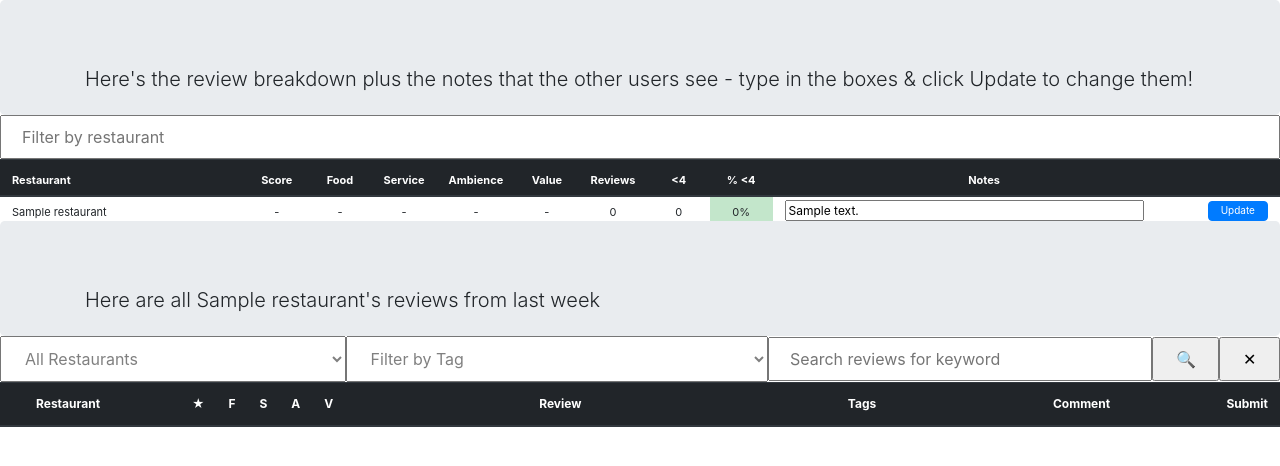
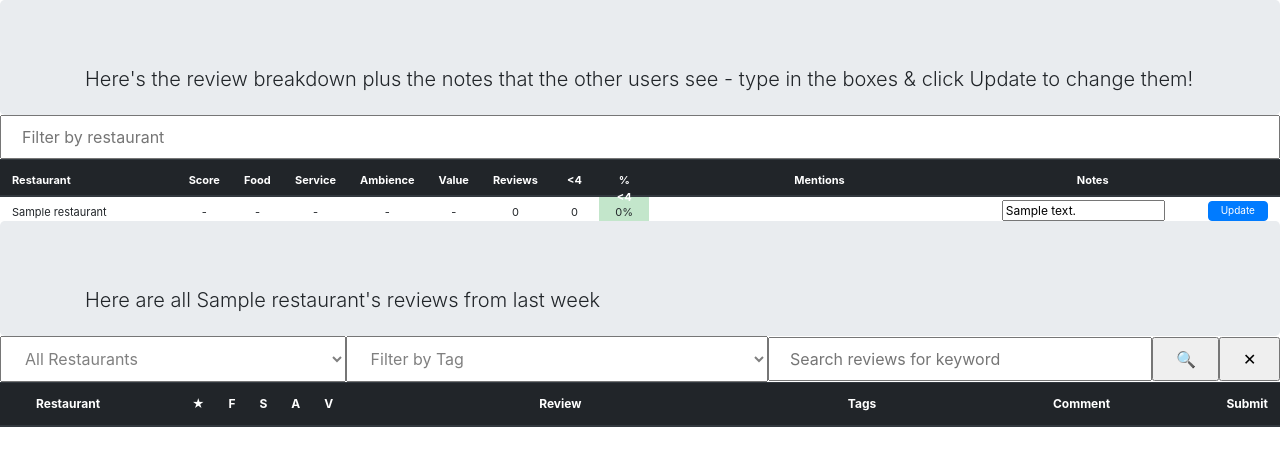
Before and after one commit to domgunewardena/danddrep, a Django app: page /reviews/ in a window 1280 px wide. Shown: the part 56-522 px from the top of the page. Run offline with Django 3.2, Linux system fonts and the light colour scheme; a user stored in the database is signed in; tables that the repository leaves empty hold one stand-in row (values such as "Sample post"); lists and menus that the app fills with data are empty; some libraries are stand-ins or nearby versions.

Commit message:
Add mentions to staff review stats and add filtering by tag form for staff's review table

```diff
--- a/rep_app/static/javascript/script.js
+++ b/rep_app/static/javascript/script.js
@@ -104,6 +104,38 @@ function filterTag(tagFilter) {
       }
       else {
         tableRows[i].classList.add('unselected-restaurant');
+      }
+    }
+  }
+  console.log('Table filtered by tag')
+}
+
+function filterTagForm(tagFilter) {
+
+  console.log('Filtering table by tag...')
+
+  let table = document.getElementById('reviewsTable');
+  let tableRows = table.getElementsByTagName('tr');
+  let tagInputs;
+
+  // Loop through all rows
+  for (let i = 1; i < tableRows.length; i++) {
+
+    if (tagFilter === 'None') {
+      tableRows[i].classList.remove('unselected-restaurant');
+    }
+
+    else {
+      tagInputs = tableRows[i].getElementsByTagName('input');
+      for (let j = 1; j < tagInputs.length; j++) {
+        if (tagInputs[j].name === tagFilter) {
+          if (tagInputs[j].checked) {
+            tableRows[i].classList.remove('unselected-restaurant');
+          }
+          else {
+            tableRows[i].classList.add('unselected-restaurant');
+          }
+        }
       }
     }
   }
--- a/rep_app/templates/rep_app/reviews.html
+++ b/rep_app/templates/rep_app/reviews.html
@@ -20,16 +20,17 @@
   <!-- Table -->
   <table id = 'breakdownTable' class = 'breakdown-table note-table table table-hover' style="width:100%">
     <colgroup>
-      <col span="1" style="width: 20%;">
-      <col span="1" style="width: 5%;">
-      <col span="1" style="width: 5%;">
-      <col span="1" style="width: 5%;">
-      <col span="1" style="width: 5%;">
-      <col span="1" style="width: 5%;">
-      <col span="1" style="width: 5%;">
-      <col span="1" style="width: 5%;">
-      <col span="1" style="width: 5%;">
-      <col span="1" style="width: 35%;">
+      <col span="1" style="width: 15%;">
+      <col span="1" style="width: 4%;">
+      <col span="1" style="width: 4%;">
+      <col span="1" style="width: 4%;">
+      <col span="1" style="width: 4%;">
+      <col span="1" style="width: 4%;">
+      <col span="1" style="width: 4%;">
+      <col span="1" style="width: 4%;">
+      <col span="1" style="width: 4%;">
+      <col span="1" style="width: 30%;">
+      <col span="1" style="width: 18%;">
       <col span="1" style="width: 5%;">
     </colgroup>
     <thead class = "thead-dark">
@@ -43,6 +44,7 @@
         <th><p>Reviews</p></th>
         <th><p><4</p></th>
         <th><p>% <4</p></th>
+        <th><p>Mentions</p></th>
         <th><p>Notes</p></th>
         <th><p></p></th>
       </tr>
@@ -91,7 +93,19 @@
               {{stats.below_4.reviews_below_4_p}}%
             </p>
           </td>
-
+          {% with tags=restaurant.get_tags %}
+            <td>
+              <p>
+                {% for tag, count in tags.items %}
+                  {% if count > 1 %}
+                    - {{tag}} (x{{count}})
+                  {% else %}
+                    - {{tag}}
+                  {% endif %}
+                {% endfor %}
+              </p>
+            </td>
+          {% endwith %}
           <!-- Notes Input -->
           <form action = "{% url 'rep_app:update_note' restaurant.note.id %}" method="post">
             {% csrf_token %}
--- a/rep_app/templates/rep_app/reviews_table.html
+++ b/rep_app/templates/rep_app/reviews_table.html
@@ -12,7 +12,11 @@
     </select>
   </div>
     <div class="table-filter-input-div" style = "width:33%">
-      <select class = "form-select table-filter restaurant-dropdown" id="tagFilter" style = 'height:100%' name='tag' onchange='filterTag(this.value)'>
+      {% if user.is_staff %}
+        <select class = "form-select table-filter restaurant-dropdown" id="tagFilter" style = 'height:100%' name='tag' onchange='filterTagForm(this.value)'>
+      {% else %}
+        <select class = "form-select table-filter restaurant-dropdown" id="tagFilter" style = 'height:100%' name='tag' onchange='filterTag(this.value)'>
+      {% endif %}
         <option value="None">Filter by Tag</option>
         {% for tag in tags %}
           <option value="{{tag}}">{{tag.display_text}}</option>
```
